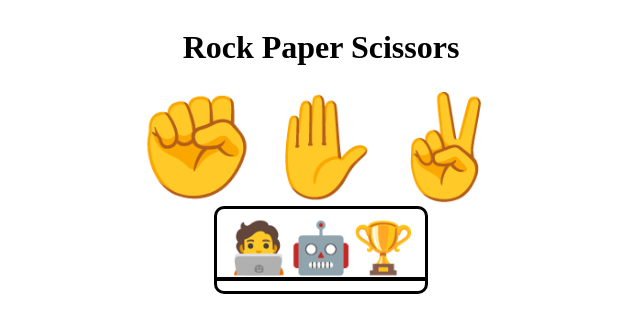
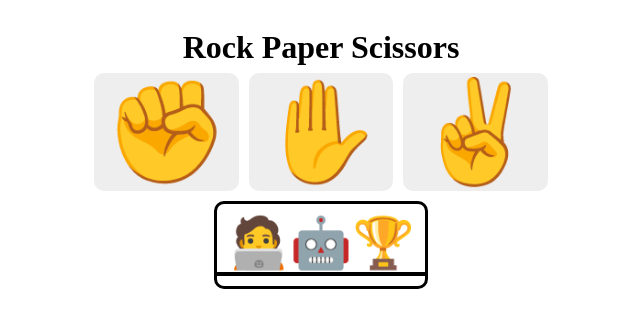
Before and after one commit to ccellis/odin-rps, a plain HTML site: page index.html in a window 1280 px wide. Shown: the whole page, without its empty margins (319-959 px from the left). Drawn offline with Linux system fonts and the light colour scheme.

Commit message:
Make option buttons and spacing clearer

```diff
--- a/style.css
+++ b/style.css
@@ -3,11 +3,21 @@ body {
     flex-direction: column;
     justify-content: flex-start;
     align-items: center;
+    gap: 10px;
 }
 
 .options {
     display: flex;
     font-size: 100px;
+    margin-top: -25px;
+    gap: 10px;
+}
+
+.option {
+    cursor:pointer;
+    background-color: #eee;
+    padding: 0px 10px;
+    border-radius: 10px;
 }
 
 .results {
```
